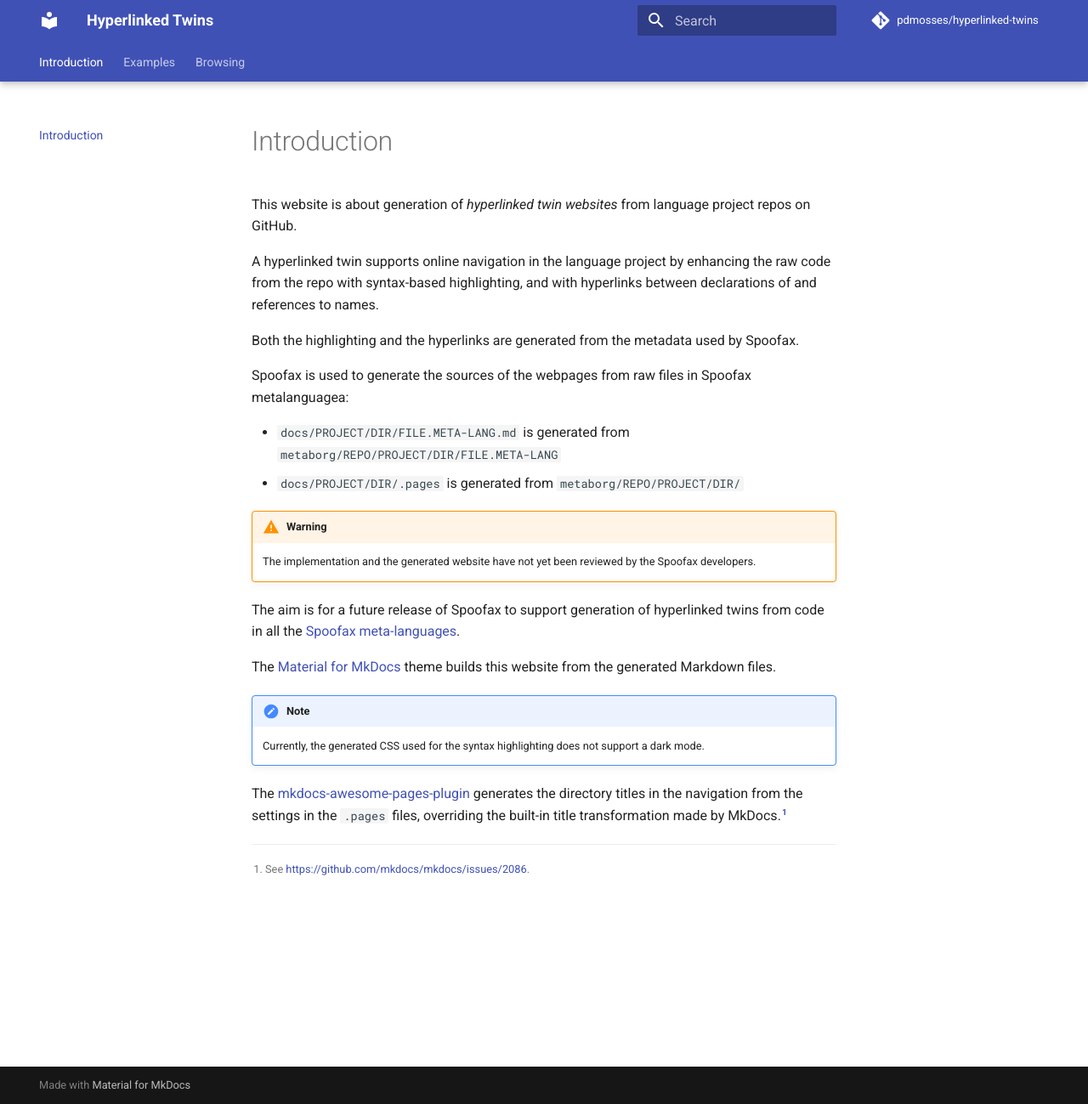
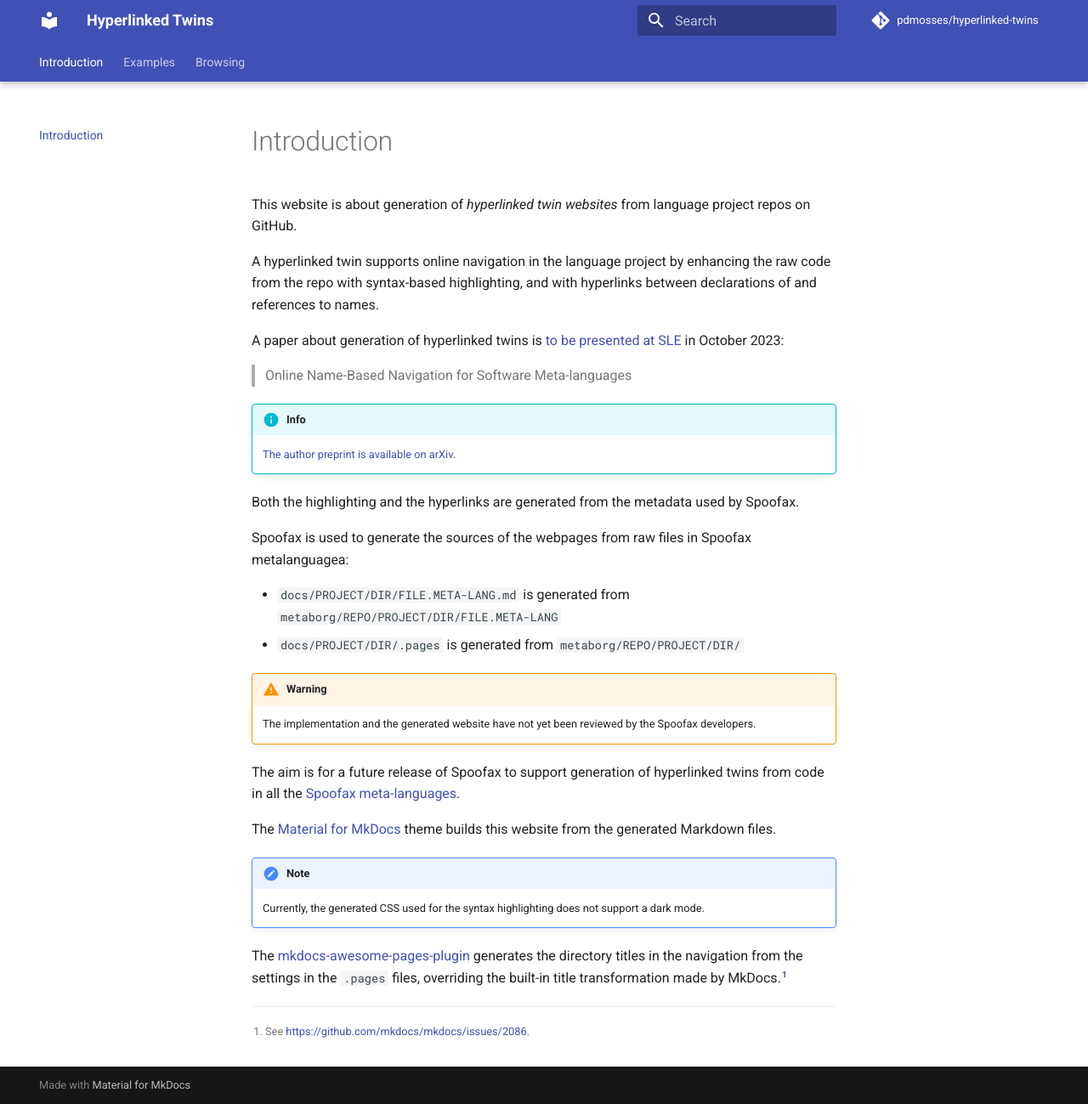
Before and after one commit to pdmosses/hyperlinked-twins, an MkDocs documentation site: the page built from docs/index.md, in a window 1280 px wide and 1299 px high. Shown: the whole window at 85% size. Built offline with MkDocs 1.6.1 and Material for MkDocs 9.7.7, drawn with Linux system fonts in a browser that asks for light colours; comment, search, counter and statistics services are not loaded.

Commit message:
Add link to SLE preprint

```diff
--- a/docs/index.md
+++ b/docs/index.md
@@ -5,6 +5,15 @@
 A hyperlinked twin supports online navigation in the language project
 by enhancing the raw code from the repo with syntax-based highlighting,
 and with hyperlinks between declarations of and references to names.
+
+A paper about generation of hyperlinked twins is
+[to be presented at SLE](https://2023.splashcon.org/home/sle-2023#event-overview) in October 2023:
+
+> Online Name-Based Navigation for Software Meta-languages
+
+!!! info
+
+    [The author preprint is available on arXiv](https://arxiv.org/abs/2309.06121).
 
 Both the highlighting and the hyperlinks are generated from the metadata used by Spoofax.
 
```
